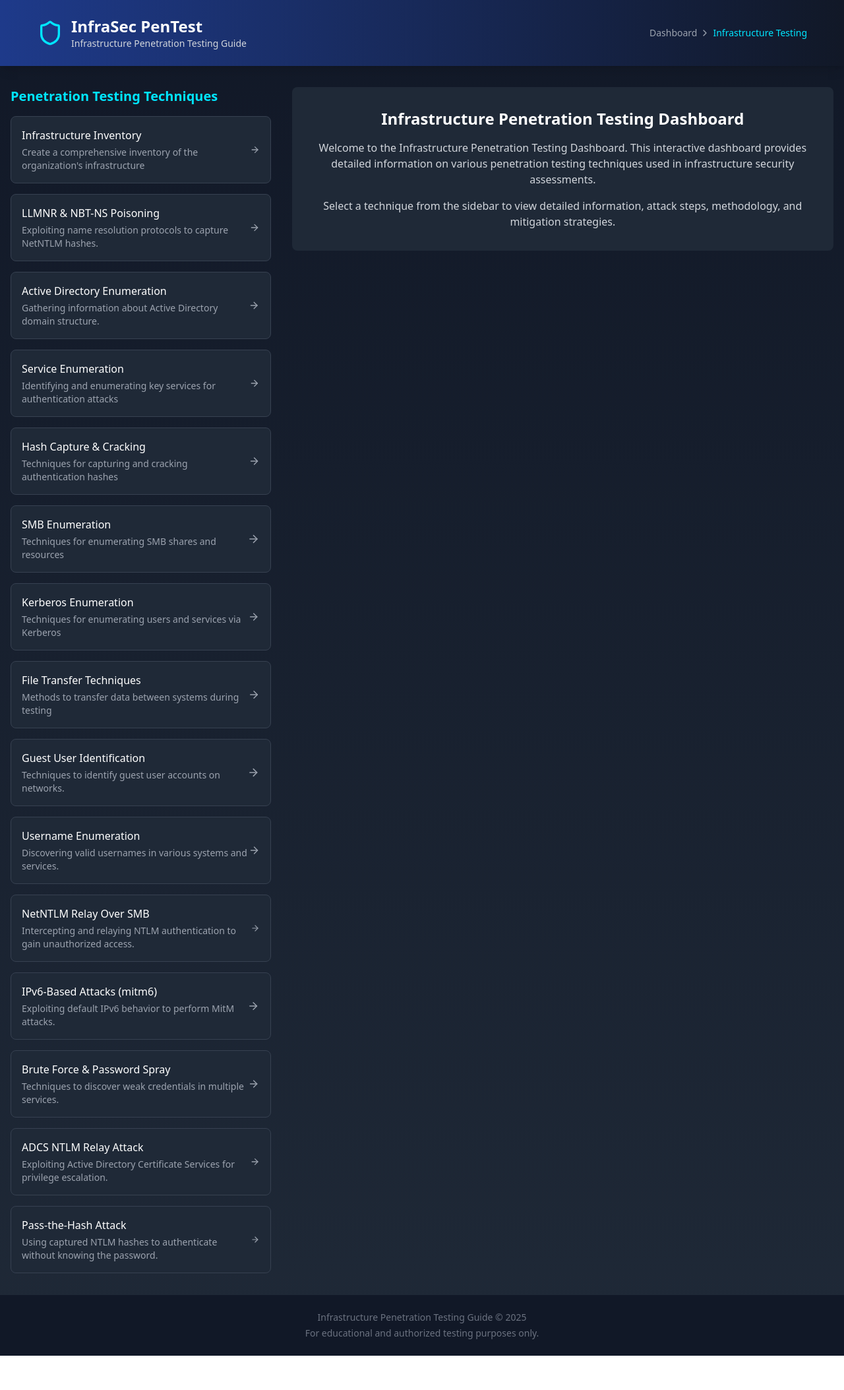
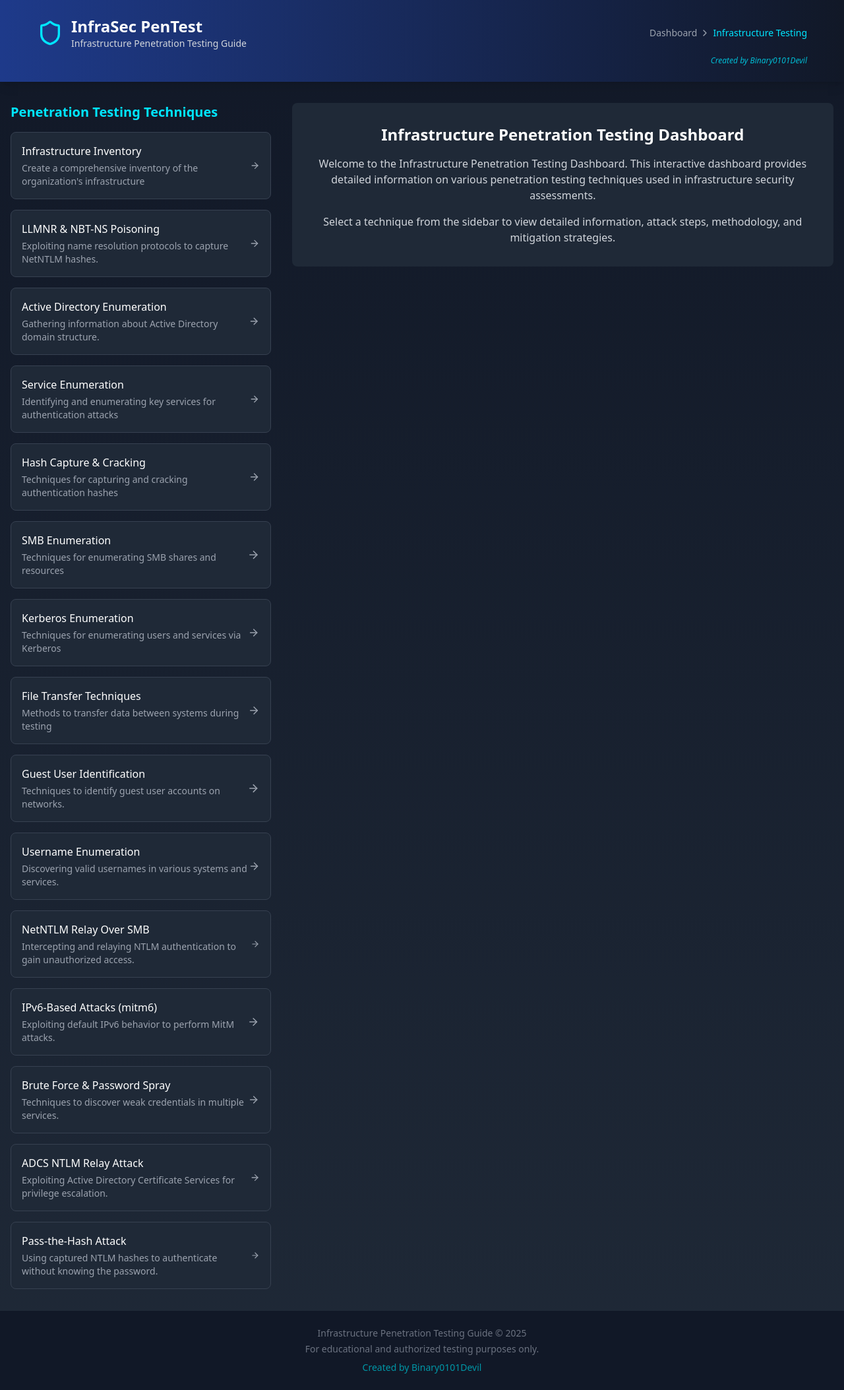
Before and after one commit to Binary0101Devil/infra-pen-dashboard, a React (Vite) app: page / in a window 1280 px wide. Shown: the whole page at 66% size. Before the commit the page ends 2055 px from the top, so only its background shows below. Built offline with nearby package versions, Linux system fonts and the light colour scheme.

Commit message:
Add hacker-related content
Add content related to hacking and include a "created by Binary0101Devil" tag.

```diff
--- a/src/components/DashboardHeader.tsx
+++ b/src/components/DashboardHeader.tsx
@@ -19,6 +19,11 @@ const DashboardHeader = () => {
           <span className="text-cyan-400">Infrastructure Testing</span>
         </div>
       </div>
+
+      {/* Binary0101Devil signature */}
+      <div className="container mx-auto mt-2 text-right">
+        <p className="text-cyan-500 text-xs italic">Created by Binary0101Devil</p>
+      </div>
     </header>
   );
 };
--- a/src/components/Layout.tsx
+++ b/src/components/Layout.tsx
@@ -13,6 +13,7 @@ const Layout: React.FC<LayoutProps> = ({ children }) => {
         <div className="container mx-auto text-center text-sm text-gray-500">
           <p>Infrastructure Penetration Testing Guide &copy; {new Date().getFullYear()}</p>
           <p className="mt-1">For educational and authorized testing purposes only.</p>
+          <p className="mt-2 text-cyan-600">Created by Binary0101Devil</p>
         </div>
       </footer>
     </div>
```
